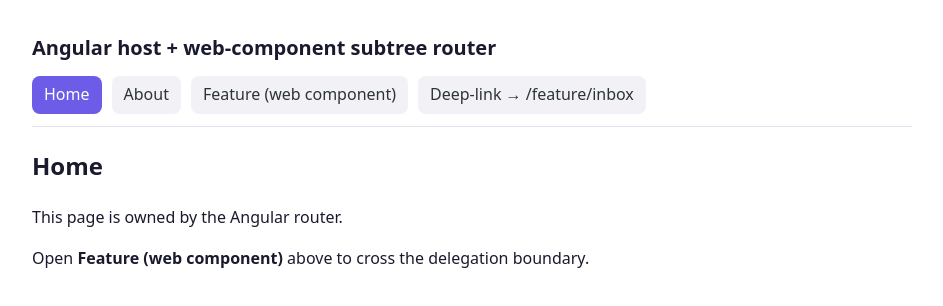
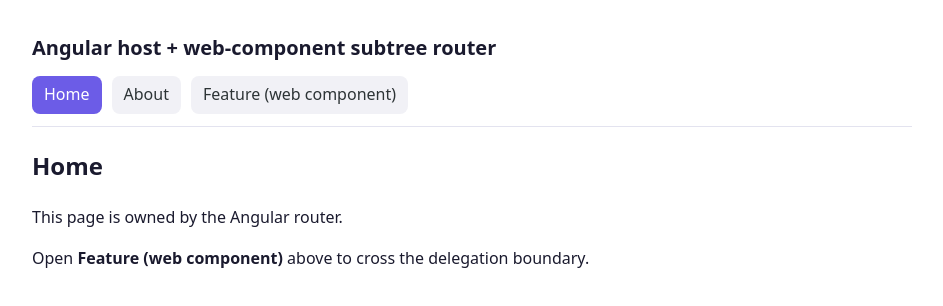
Before and after one commit to igor-ganov/angular-host, an Angular app: page / in a window 1280 px wide. Shown: the top 306 px of the page, without its empty margins (168-1111 px from the left). Built offline with nearby package versions, Linux system fonts and the light colour scheme.

Commit message:
Single feature entry in nav (remove duplicate deep-link button)

```diff
--- a/src/app/app.ts
+++ b/src/app/app.ts
@@ -12,7 +12,6 @@ import { RouterLink, RouterLinkActive, RouterOutlet } from '@angular/router';
         <a routerLink="/" routerLinkActive="active" [routerLinkActiveOptions]="{ exact: true }">Home</a>
         <a routerLink="/about" routerLinkActive="active">About</a>
         <a routerLink="/feature" routerLinkActive="active">Feature (web component)</a>
-        <a routerLink="/feature/inbox">Deep-link → /feature/inbox</a>
       </nav>
     </header>
     <main>
```
